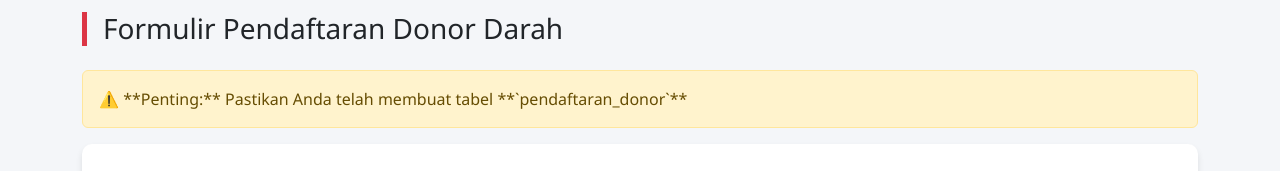
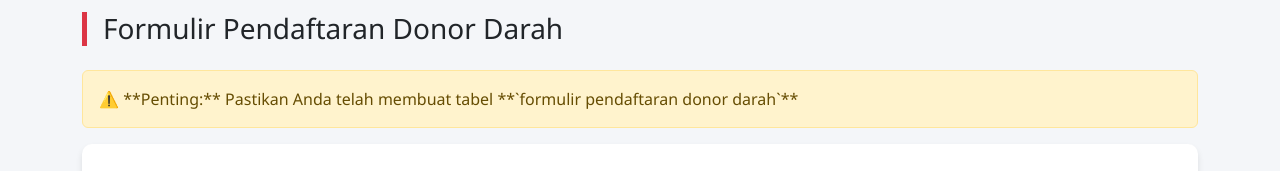
Before and after one commit to tanbupgri-cyber/formulir_pendaftaran_donordarah25, an Electron app: page index.html in a window 1280 px wide. Both pictures are taken after a click on the link "Isi_Formulir_Pendaftaran". Shown: the part 410-581 px from the top of the page. Drawn offline with nearby package versions, Linux system fonts and the light colour scheme; files whose address does not match are found by name.

Commit message:
Update index.html

```diff
--- a/index.html
+++ b/index.html
@@ -113,7 +113,7 @@
         <div id="formulir" class="section-content">
             <h3 class="mb-4 border-start border-5 border-danger ps-3">Formulir Pendaftaran Donor Darah</h3>
             <div class="alert alert-warning">
-                ⚠️ **Penting:** Pastikan Anda telah membuat tabel **`pendaftaran_donor`**
+                ⚠️ **Penting:** Pastikan Anda telah membuat tabel **`formulir pendaftaran donor darah`**
             </div>
             <div class="card card-dashboard">
                 <div class="card-body p-4">
```
